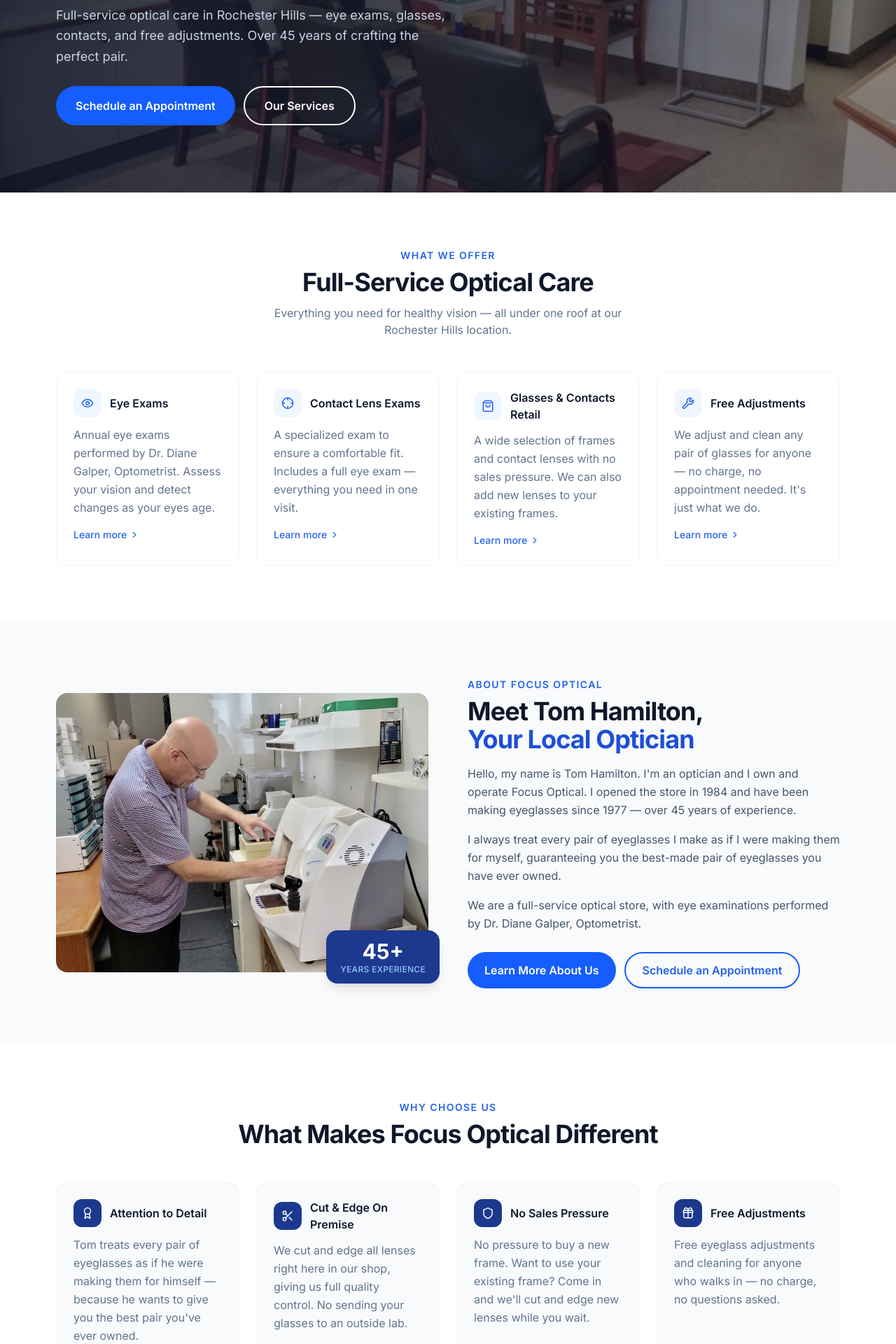
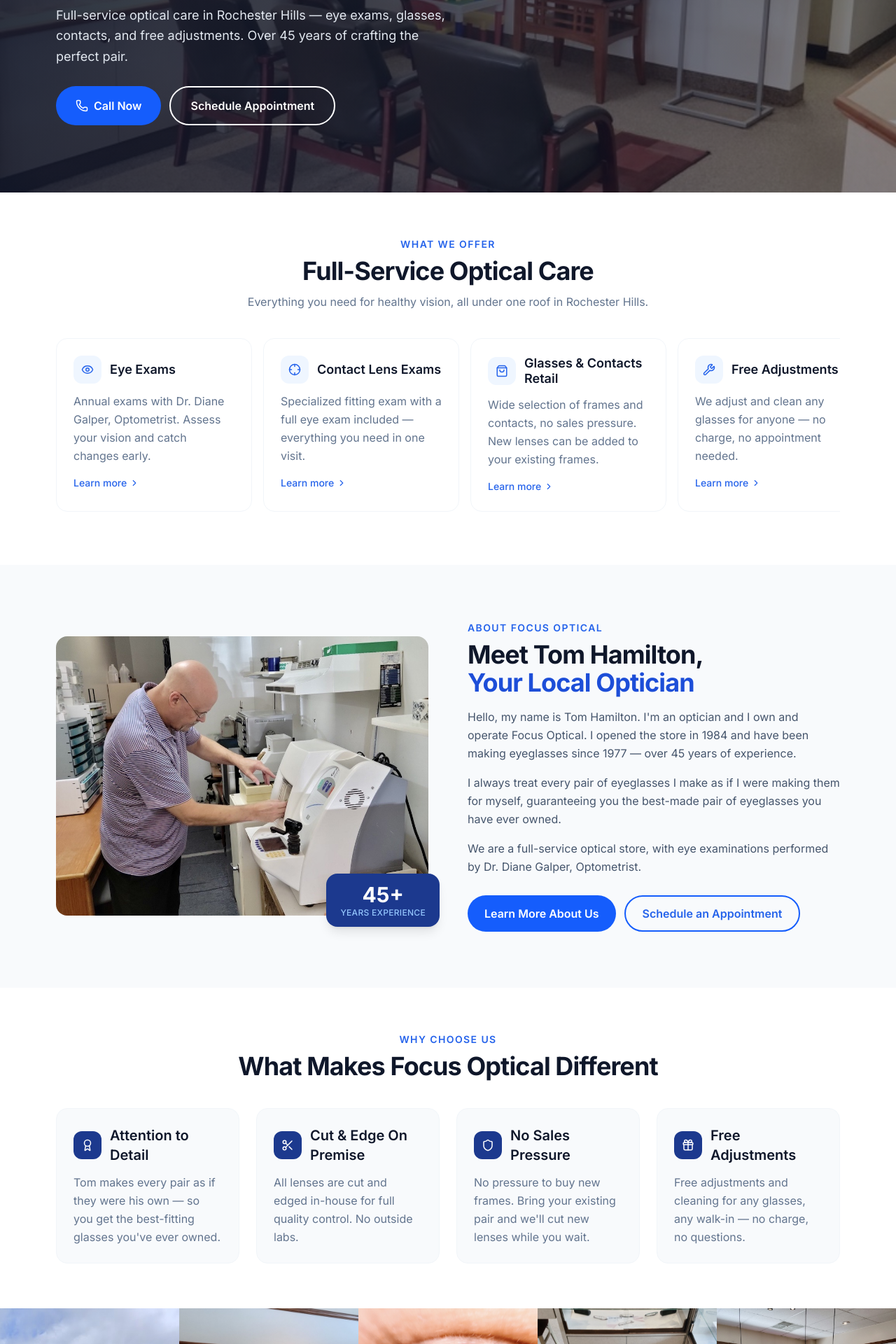
Before and after one commit to rosechar/focusoptical-v2, a Next.js app: page / in a window 1280 px wide. Shown: the part 480-2400 px from the top of the page at 70% size. Built offline with nearby package versions, Linux system fonts and the light colour scheme.

Commit message:
services scroll

```diff
--- a/app/page.tsx
+++ b/app/page.tsx
@@ -37,28 +37,28 @@
     icon: Eye,
     title: "Eye Exams",
     description:
-      "Annual eye exams performed by Dr. Diane Galper, Optometrist. Assess your vision and detect changes as your eyes age.",
+      "Annual exams with Dr. Diane Galper, Optometrist. Assess your vision and catch changes early.",
     href: "/services#eye-exams",
   },
   {
     icon: Crosshair,
     title: "Contact Lens Exams",
     description:
-      "A specialized exam to ensure a comfortable fit. Includes a full eye exam — everything you need in one visit.",
+      "Specialized fitting exam with a full eye exam included — everything you need in one visit.",
     href: "/services#contact-exams",
   },
   {
     icon: ShoppingBag,
     title: "Glasses & Contacts Retail",
     description:
-      "A wide selection of frames and contact lenses with no sales pressure. We can also add new lenses to your existing frames.",
+      "Wide selection of frames and contacts, no sales pressure. New lenses can be added to your existing frames.",
     href: "/services#retail",
   },
   {
     icon: Wrench,
     title: "Free Adjustments",
     description:
-      "We adjust and clean any pair of glasses for anyone — no charge, no appointment needed. It's just what we do.",
+      "We adjust and clean any glasses for anyone — no charge, no appointment needed.",
     href: "/services#adjustments",
   },
 ];
@@ -68,25 +68,25 @@
     icon: Award,
     title: "Attention to Detail",
     description:
-      "Tom treats every pair of eyeglasses as if he were making them for himself — because he wants to give you the best pair you've ever owned.",
+      "Tom makes every pair as if they were his own — so you get the best-fitting glasses you've ever owned.",
   },
   {
     icon: Scissors,
     title: "Cut & Edge On Premise",
     description:
-      "We cut and edge all lenses right here in our shop, giving us full quality control. No sending your glasses to an outside lab.",
+      "All lenses are cut and edged in-house for full quality control. No outside labs.",
   },
   {
     icon: Shield,
     title: "No Sales Pressure",
     description:
-      "No pressure to buy a new frame. Want to use your existing frame? Come in and we'll cut and edge new lenses while you wait.",
+      "No pressure to buy new frames. Bring your existing pair and we'll cut new lenses while you wait.",
   },
   {
     icon: Gift,
     title: "Free Adjustments",
     description:
-      "Free eyeglass adjustments and cleaning for anyone who walks in — no charge, no questions asked.",
+      "Free adjustments and cleaning for any glasses, any walk-in — no charge, no questions.",
   },
 ];
 
@@ -145,23 +145,24 @@
               Expert Eye Care &<br />
               Eyeglass Craftsmanship
             </h1>
-            <p className="text-base sm:text-lg text-slate-300 leading-relaxed mb-7 max-w-xl">
+            <p className="text-base sm:text-lg text-slate-200 leading-relaxed mb-7 max-w-xl">
               Full-service optical care in Rochester Hills — eye exams, glasses,
               contacts, and free adjustments. Over 45 years of crafting the
               perfect pair.
             </p>
             <div className="flex flex-col sm:flex-row gap-3">
+              <a
+                href="tel:+12488528830"
+                className="inline-flex items-center justify-center gap-2 bg-blue-600 hover:bg-blue-700 text-white font-semibold px-7 py-3.5 rounded-full transition-colors"
+              >
+                <Phone size={18} />
+                Call Now
+              </a>
               <Link
                 href="/contact"
-                className="inline-flex items-center justify-center bg-blue-600 hover:bg-blue-700 text-white font-semibold px-7 py-3.5 rounded-full transition-colors"
-              >
-                Schedule an Appointment
-              </Link>
-              <Link
-                href="/services"
                 className="inline-flex items-center justify-center border-2 border-white text-white hover:bg-white/15 font-semibold px-7 py-3.5 rounded-full transition-colors"
               >
-                Our Services
+                Schedule Appointment
               </Link>
             </div>
           </div>
@@ -169,9 +170,9 @@
       </section>
 
       {/* Services Overview */}
-      <section className="py-12 sm:py-20 bg-white">
+      <section className="py-10 sm:py-16 bg-white">
         <div className="max-w-6xl mx-auto px-4">
-          <div className="text-center mb-8 sm:mb-12">
+          <div className="text-center mb-6 sm:mb-10">
             <p className="text-blue-600 font-semibold text-sm tracking-widest uppercase mb-2">
               What We Offer
             </p>
@@ -179,22 +180,24 @@
               Full-Service Optical Care
             </h2>
             <p className="text-slate-500 mt-3 max-w-xl mx-auto text-sm sm:text-base">
-              Everything you need for healthy vision — all under one roof at our
-              Rochester Hills location.
+              Everything you need for healthy vision, all under one roof in
+              Rochester Hills.
             </p>
           </div>
-          <div className="grid sm:grid-cols-2 lg:grid-cols-4 gap-4 sm:gap-6">
+          <div className="flex gap-4 overflow-x-auto pb-3 snap-x snap-mandatory mx-2 px-4 sm:-mx-6 sm:px-6 lg:mx-0 lg:px-0">
             {services.map(({ icon: Icon, title, description, href }) => (
               <Link
                 key={title}
                 href={href}
-                className="group p-5 sm:p-6 rounded-2xl border border-slate-100 hover:border-blue-100 hover:shadow-lg hover:shadow-blue-50 transition-all duration-200 bg-white"
+                className="group shrink-0 w-[260px] sm:w-[280px] snap-start p-5 sm:p-6 rounded-2xl border border-slate-100 hover:border-blue-100 hover:shadow-lg hover:shadow-blue-50 transition-all duration-200 bg-white"
               >
                 <div className="flex items-center gap-3 mb-3">
                   <div className="w-10 h-10 rounded-xl bg-blue-50 flex items-center justify-center shrink-0 group-hover:bg-blue-100 transition-colors">
                     <Icon className="text-blue-600" size={18} />
                   </div>
-                  <h3 className="font-semibold text-slate-900">{title}</h3>
+                  <h3 className="text-lg font-semibold text-slate-900 leading-tight">
+                    {title}
+                  </h3>
                 </div>
                 <p className="text-base text-slate-500 leading-relaxed">
                   {description}
@@ -272,9 +275,9 @@
       </section>
 
       {/* What Makes Us Different */}
-      <section className="py-12 sm:py-20 bg-white">
+      <section className="py-10 sm:py-16 bg-white">
         <div className="max-w-6xl mx-auto px-4">
-          <div className="text-center mb-8 sm:mb-12">
+          <div className="text-center mb-6 sm:mb-10">
             <p className="text-blue-600 font-semibold text-sm tracking-widest uppercase mb-2">
               Why Choose Us
             </p>
@@ -292,7 +295,9 @@
                   <div className="w-10 h-10 rounded-xl bg-blue-900 flex items-center justify-center shrink-0">
                     <Icon className="text-white" size={18} />
                   </div>
-                  <h3 className="font-semibold text-slate-900">{title}</h3>
+                  <h3 className="text-xl font-semibold text-slate-900">
+                    {title}
+                  </h3>
                 </div>
                 <p className="text-base text-slate-500 leading-relaxed">
                   {description}
@@ -338,9 +343,9 @@
       </section>
 
       {/* Testimonials */}
-      <section className="py-12 sm:py-20 bg-blue-900">
+      <section className="py-10 sm:py-16 bg-blue-900">
         <div className="max-w-6xl mx-auto px-4">
-          <div className="text-center mb-8 sm:mb-12">
+          <div className="text-center mb-6 sm:mb-10">
             <p className="text-blue-300 font-semibold text-sm tracking-widest uppercase mb-2">
               Customer Reviews
             </p>
@@ -367,7 +372,7 @@
                     />
                   ))}
                 </div>
-                <p className="text-slate-200 leading-relaxed mb-4 text-sm">
+                <p className="text-slate-200 leading-relaxed mb-4 text-base">
                   &ldquo;{quote}&rdquo;
                 </p>
                 <div className="flex items-center justify-between">
@@ -383,12 +388,12 @@
       </section>
 
       {/* Final CTA */}
-      <section className="py-12 sm:py-20 bg-slate-50">
+      <section className="py-10 sm:py-16 bg-slate-50">
         <div className="max-w-3xl mx-auto px-4 text-center">
           <h2 className="text-3xl sm:text-4xl font-bold text-slate-900 tracking-tight mb-4">
             Ready to See Clearly?
           </h2>
-          <p className="text-slate-500 text-base sm:text-lg mb-7 leading-relaxed">
+          <p className="text-slate-500 text-base sm:text-lg mb-5 leading-relaxed">
             Schedule your eye exam or visit us at our Rochester Hills location.
             We&apos;re here Monday through Saturday.
           </p>
```
Also changed, not shown: components/Header.tsx (+66 -14 lines).
